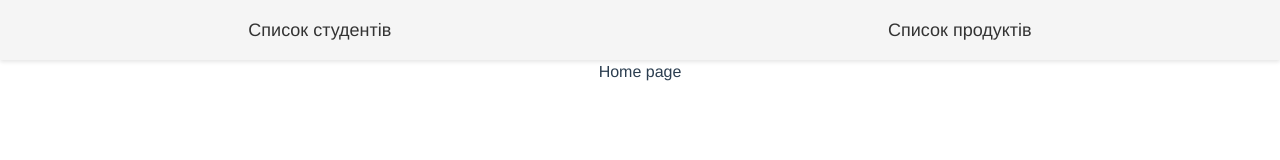
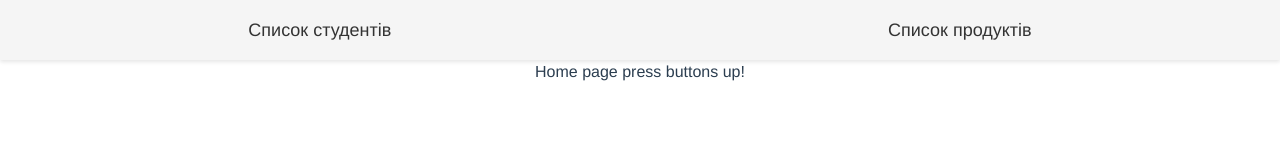
Before and after one commit to mishalolka/Nuxt-Lab8-group-2, a Nuxt app in the folder test-project/: page / in a window 1280 px wide. Shown: the top 160 px of the page. Built offline with nearby package versions, Linux system fonts and the light colour scheme.

Commit message:
feat text in home page

```diff
--- a/test-project/pages/index.vue
+++ b/test-project/pages/index.vue
@@ -8,7 +8,7 @@ export default defineComponent({
 
 <template>
 <div>
-  Home page
+  Home page press buttons up!
 </div>
 </template>
 
```
